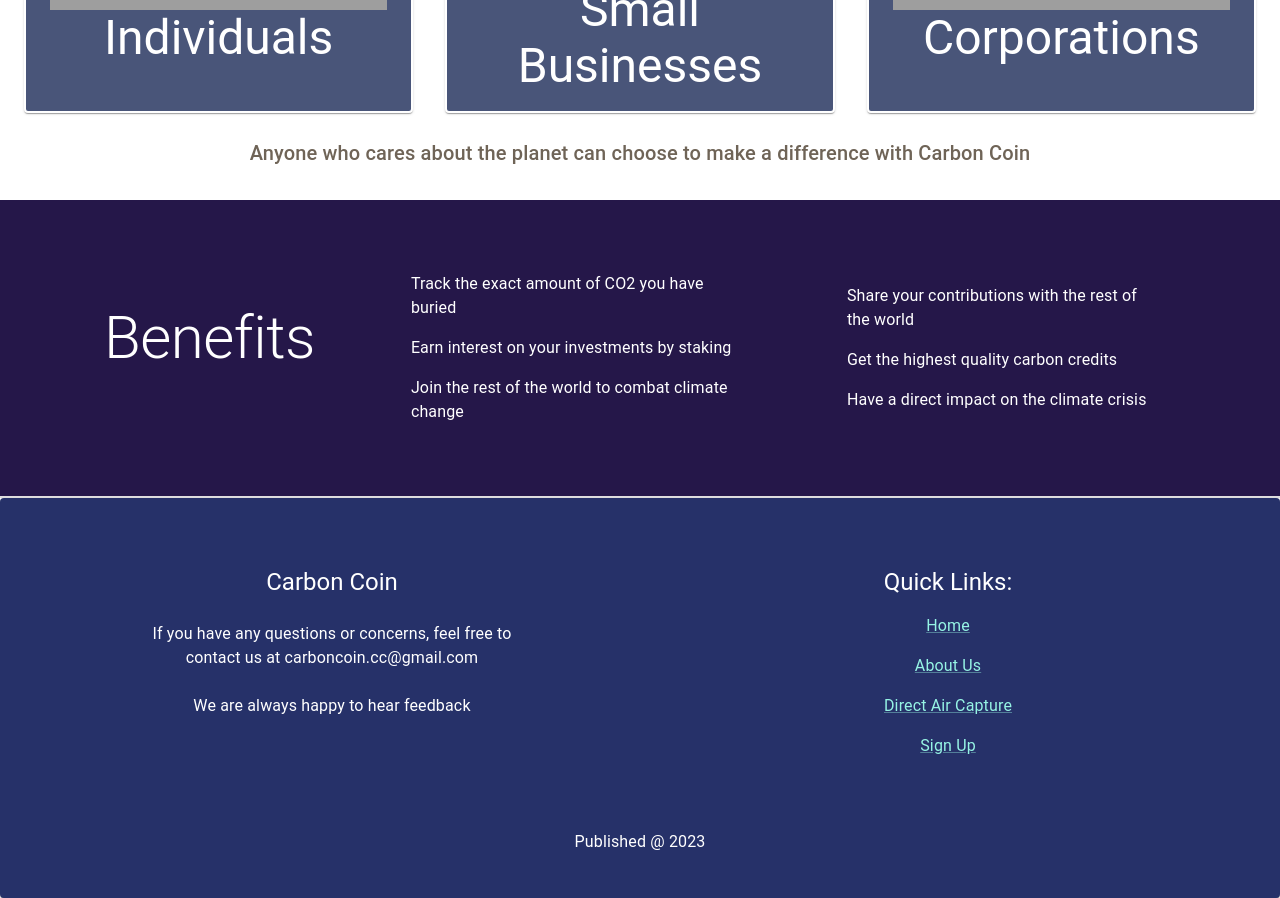
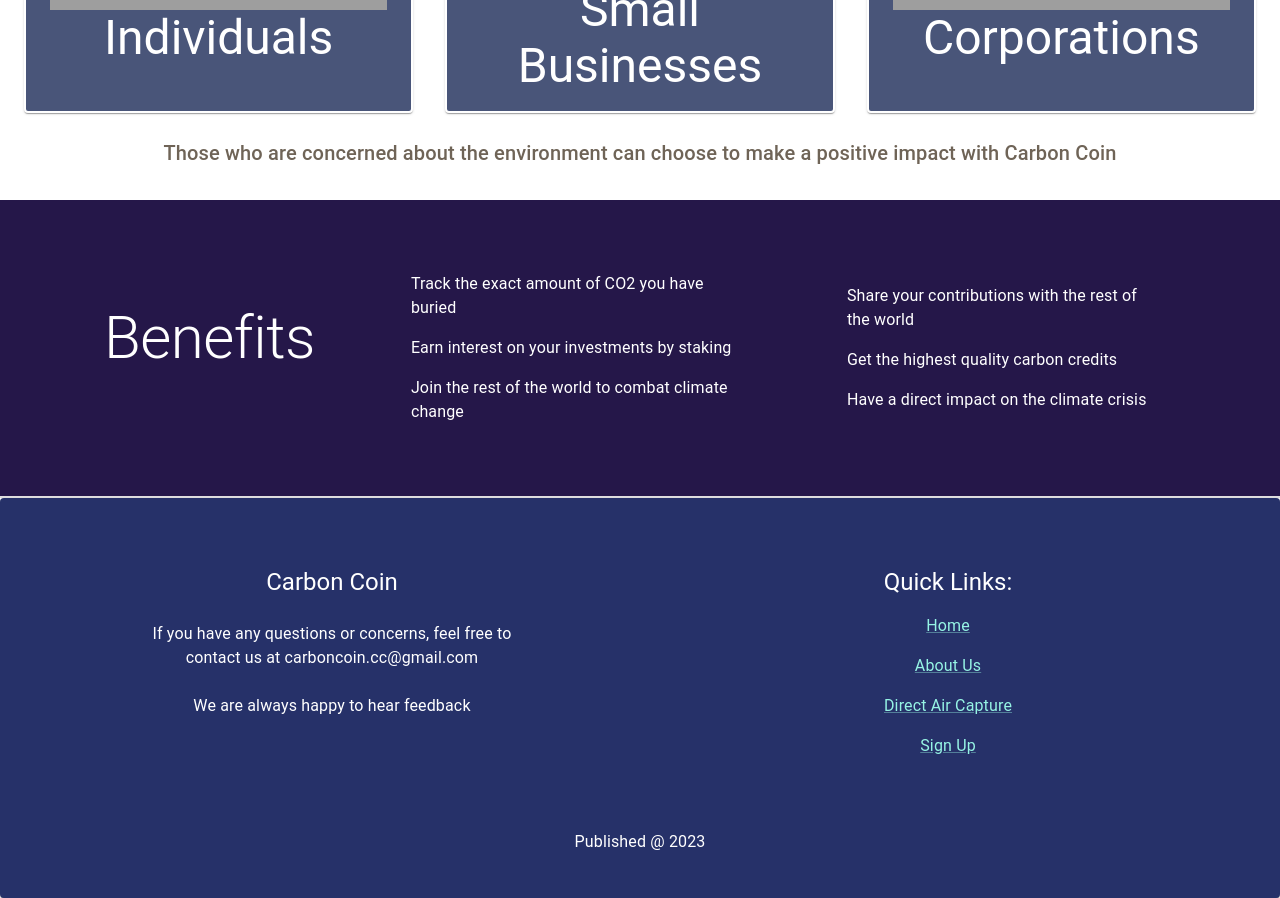
Before and after one commit to Aadityaa23/cc2, a React (Create React App) app: page / in a window 1280 px wide. Shown: the part 2060-2958 px from the top of the page. Built offline with nearby package versions, Linux system fonts and the light colour scheme; grey boxes are pictures that could not be loaded.

Commit message:
Update Home.js
Rephrased "Anyone who cares about the planet can choose to make a difference with Carbon Coin"

```diff
--- a/src/pages/Home.js
+++ b/src/pages/Home.js
@@ -92,6 +92,7 @@ function Home() {
 							is a resource that needs to be mined from the air, and locked away
 							safely in deep underground vaults.
 						</Typography>
+						<br />
 						<br />
 						<Button variant="outlined" onClick={handleClickOpen}>
 							<Typography>Buy Now</Typography>>
@@ -233,8 +234,8 @@ function Home() {
 							color: theme.palette.info.dark,
 						}}
 					>
-						Anyone who cares about the planet can choose to make a difference
-						with Carbon Coin
+						Those who are concerned about the environment can
+						choose to make a positive impact with Carbon Coin
 					</Typography>
 					<br />
 				</Container>
```
